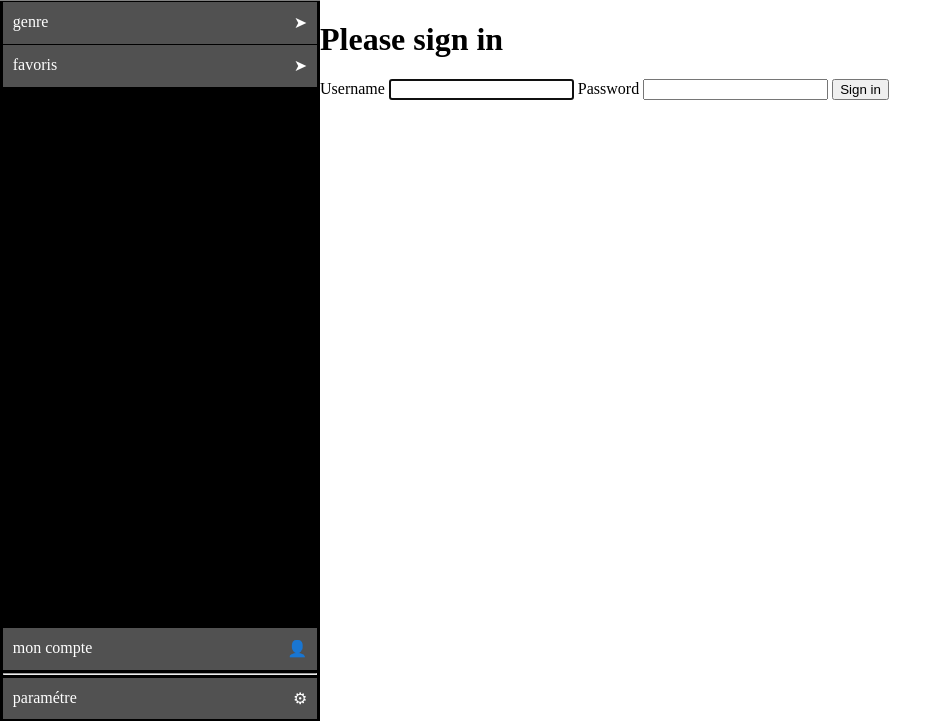
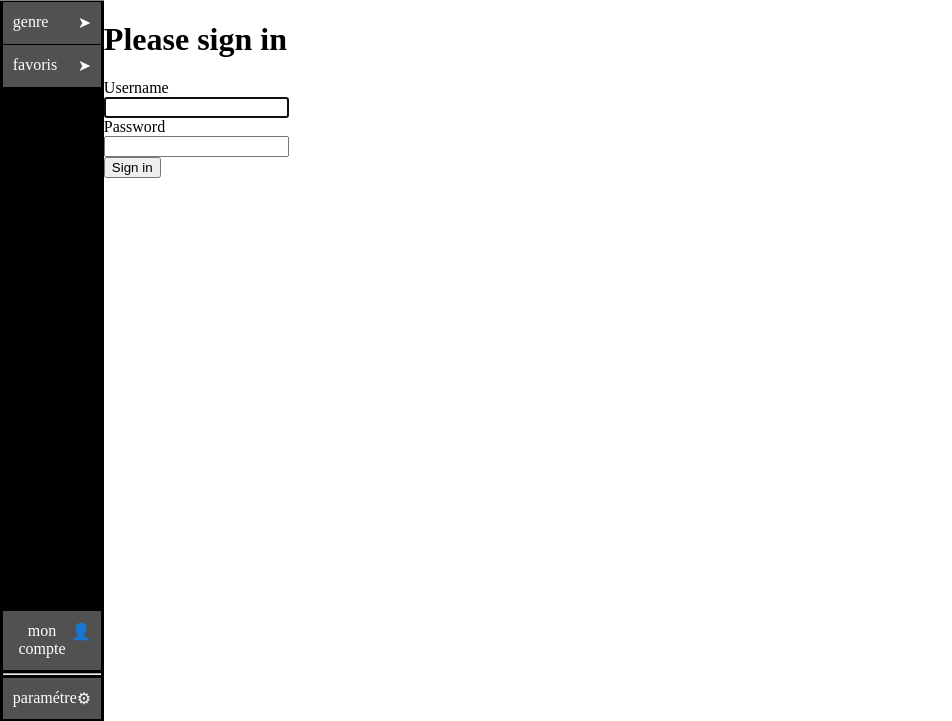
Before and after one commit to carmut/anime-web-liste, a Symfony app: template templates/login/login.html.twig in a window 1280 px wide. Shown: the part 90-811 px from the top of the page, without its empty margins (0-952 px from the left). Run offline with Twig, Linux system fonts and the light colour scheme; the template is opened without the code that fills it, so the values that code supplies are empty; some libraries are stand-ins or nearby versions.

Commit message:
login side bar

```diff
--- a/public/css/log-in.css
+++ b/public/css/log-in.css
@@ -2,3 +2,6 @@
     background: white;
     flex-grow: 1;
 }
+#container{
+    width: 10vw;
+}
```
